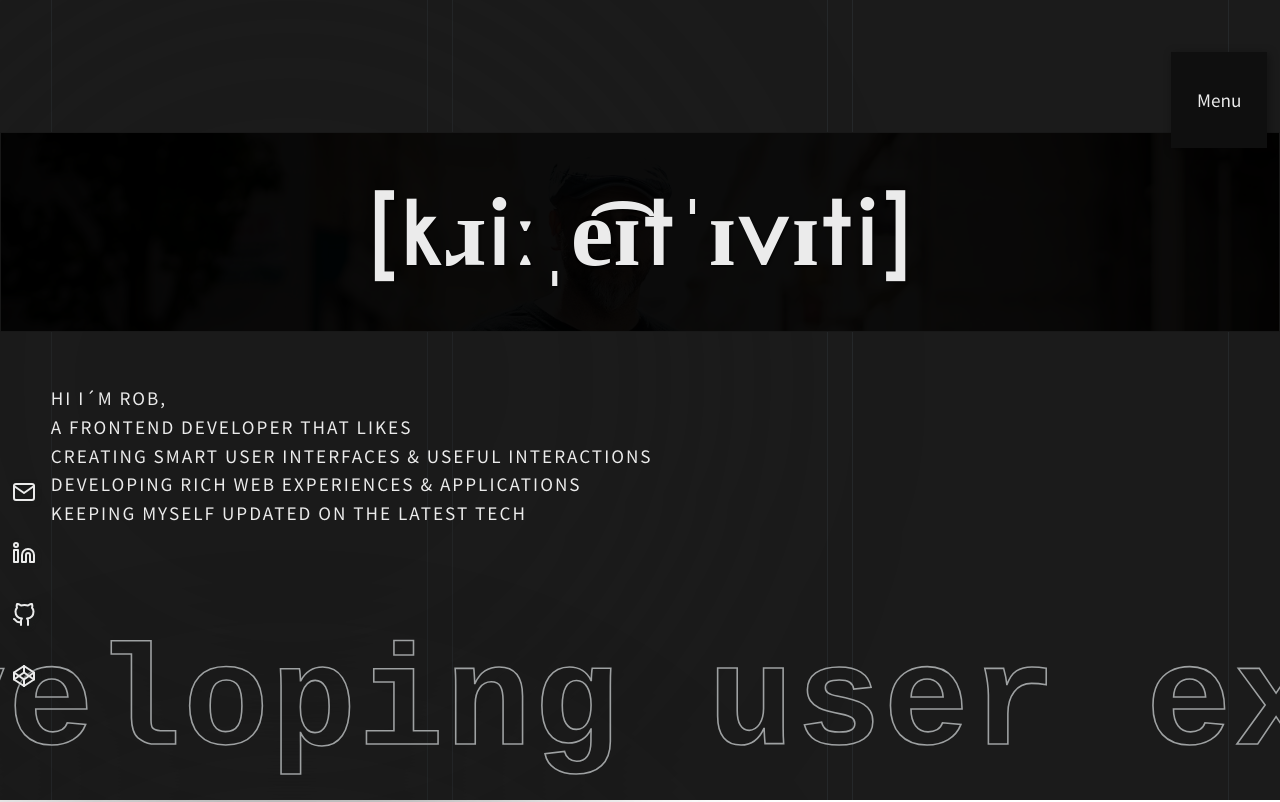
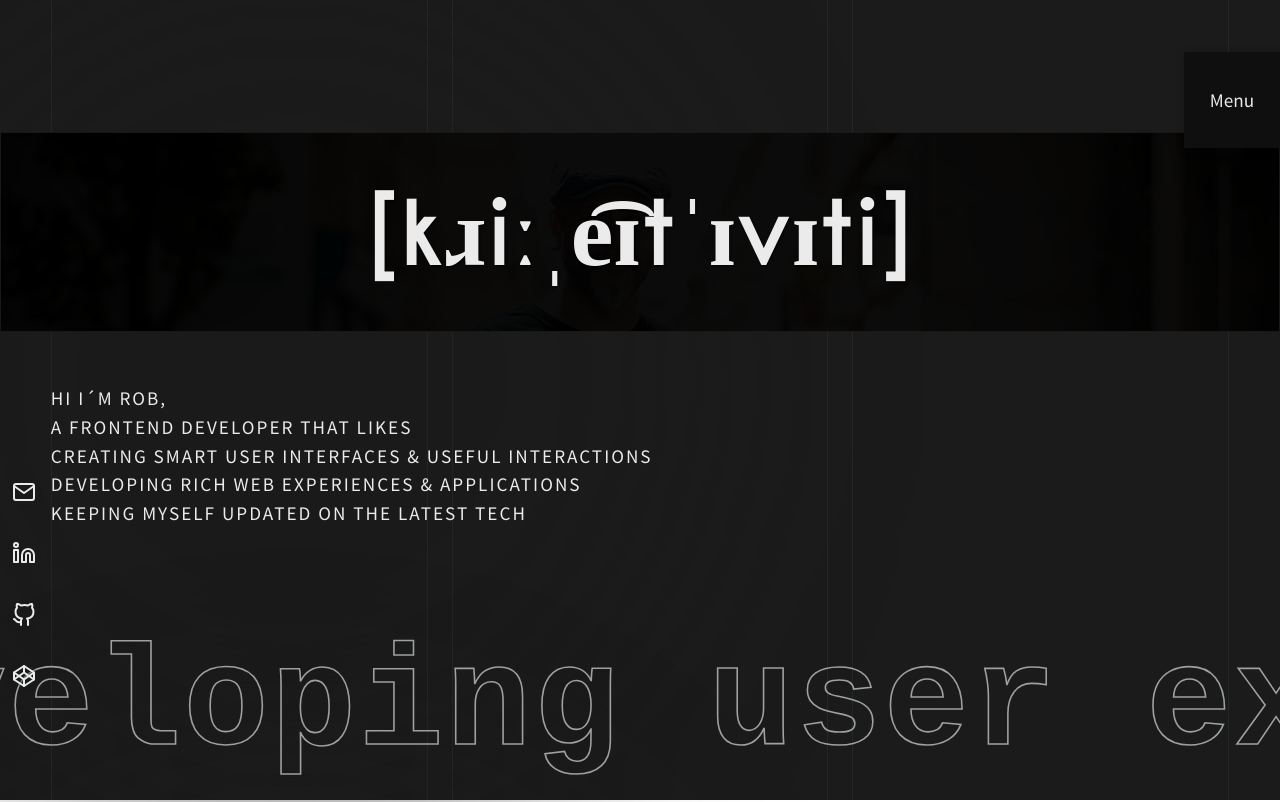
Before and after one commit to robonexx/robertwagar2024, a React (Vite) app: page / in a window 1280 px wide. Shown: the top 802 px of the page. Built offline with nearby package versions, Linux system fonts and the light colour scheme; a web font is replaced by a local one.

Commit message:
menu btn... position

```diff
--- a/src/components/menuBtn/MenuBtn.module.scss
+++ b/src/components/menuBtn/MenuBtn.module.scss
@@ -25,7 +25,7 @@
     width: 6rem;
     height: 6rem;
     top: 3.25rem;
-    right: 1vw;
+    right: 0;
     border: none;
   }
 }
--- a/src/pages/about/_components/capabilities/Capabilities.jsx
+++ b/src/pages/about/_components/capabilities/Capabilities.jsx
@@ -99,7 +99,7 @@ const Capabilities = () => {
           ))}
         </section>
         <p>
-          Without fancy icons and desc: Vite, Supabase, Firebase, Sanity,
+          Without fancy icons and desc: Vite, Supabase, Firebase, Sanity, ReCharts, Radix-ui, MUI,
           Styled-components, Tailwind, Bootstrap, Vue, C# & Java fundamentals{' '}
         </p>
       </Reveal>
```
